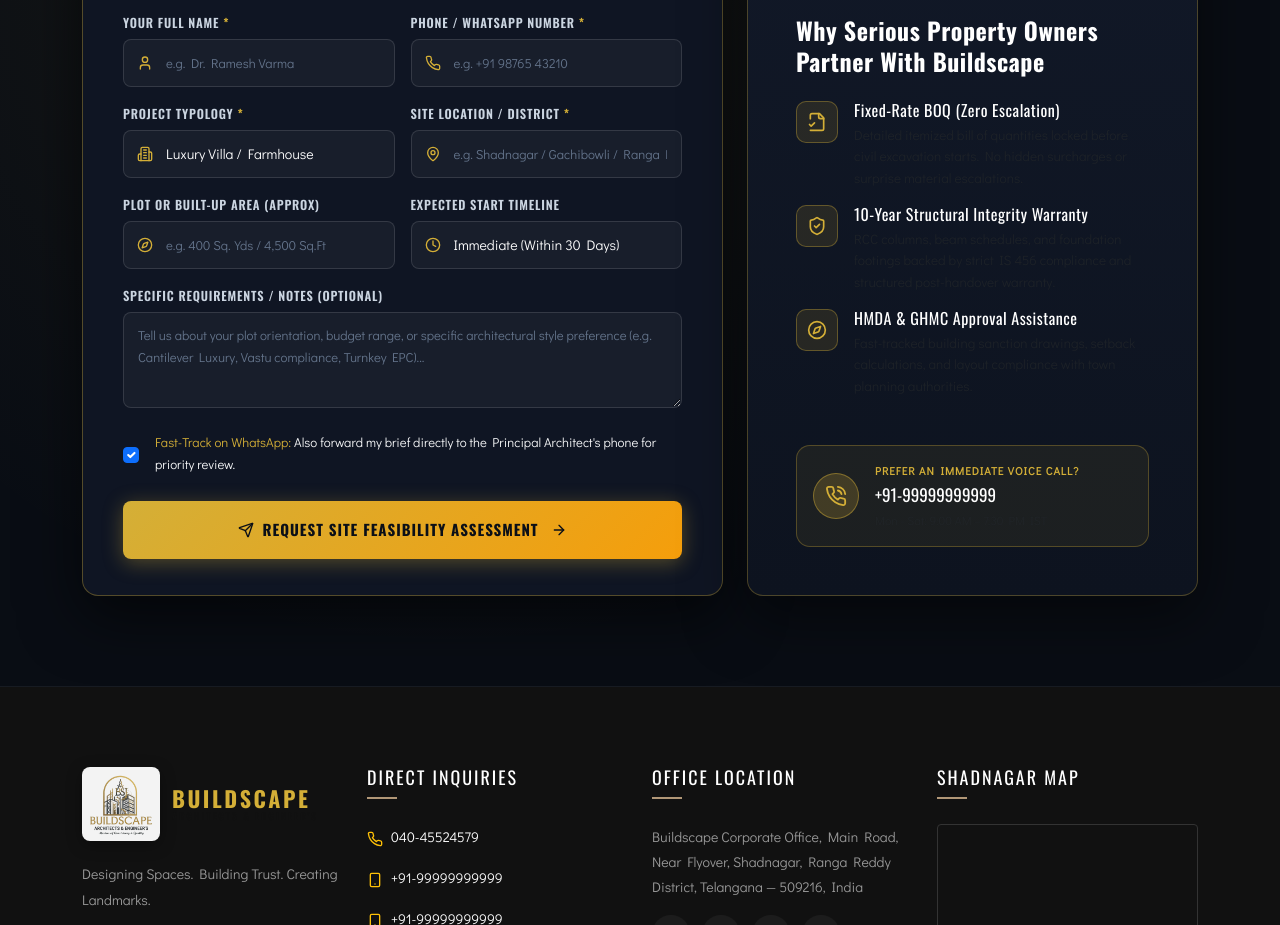
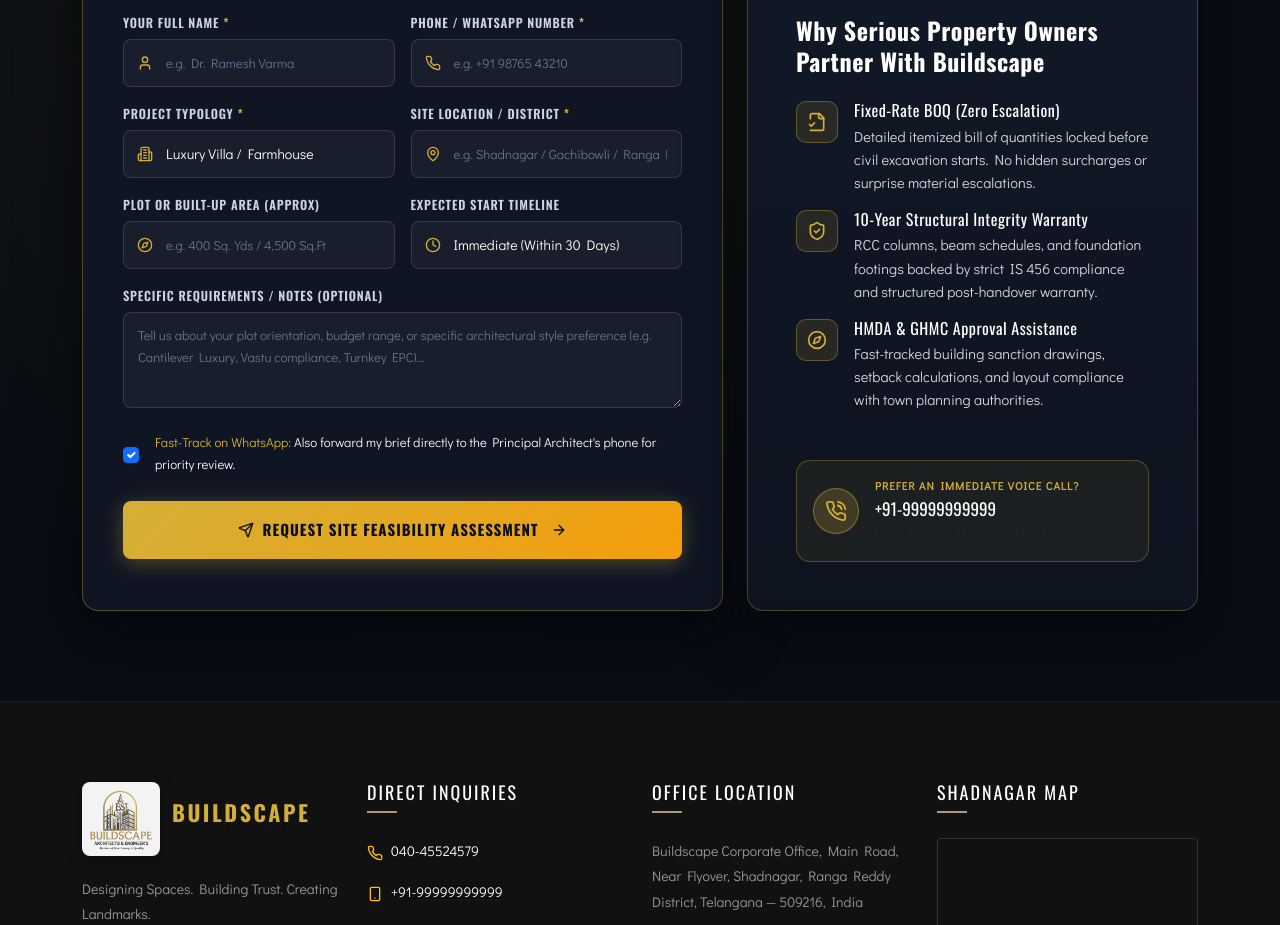
Before and after one commit to faisalhasan00/BuildScape, a React (Vite) app: page / in a window 1280 px wide. Shown: the part 9540-10465 px from the top of the page. Built offline with nearby package versions, Linux system fonts and the light colour scheme; grey boxes are pictures that could not be loaded.

Commit message:
Fix text visibility in consultation guarantee card

```diff
--- a/src/components/Consultation/ConsultationBookingSection.jsx
+++ b/src/components/Consultation/ConsultationBookingSection.jsx
@@ -369,7 +369,7 @@
                     </div>
                     <div>
                       <h5 className="point-title text-white mb-1">Fixed-Rate BOQ (Zero Escalation)</h5>
-                      <p className="point-desc text-muted mb-0">
+                      <p className="point-desc text-light mb-0" style={{ fontSize: '14.5px', opacity: 0.85 }}>
                         Detailed itemized bill of quantities locked before civil excavation starts. No hidden surcharges or surprise material escalations.
                       </p>
                     </div>
@@ -381,7 +381,7 @@
                     </div>
                     <div>
                       <h5 className="point-title text-white mb-1">10-Year Structural Integrity Warranty</h5>
-                      <p className="point-desc text-muted mb-0">
+                      <p className="point-desc text-light mb-0" style={{ fontSize: '14.5px', opacity: 0.85 }}>
                         RCC columns, beam schedules, and foundation footings backed by strict IS 456 compliance and structured post-handover warranty.
                       </p>
                     </div>
@@ -393,7 +393,7 @@
                     </div>
                     <div>
                       <h5 className="point-title text-white mb-1">HMDA & GHMC Approval Assistance</h5>
-                      <p className="point-desc text-muted mb-0">
+                      <p className="point-desc text-light mb-0" style={{ fontSize: '14.5px', opacity: 0.85 }}>
                         Fast-tracked building sanction drawings, setback calculations, and layout compliance with town planning authorities.
                       </p>
                     </div>
```
